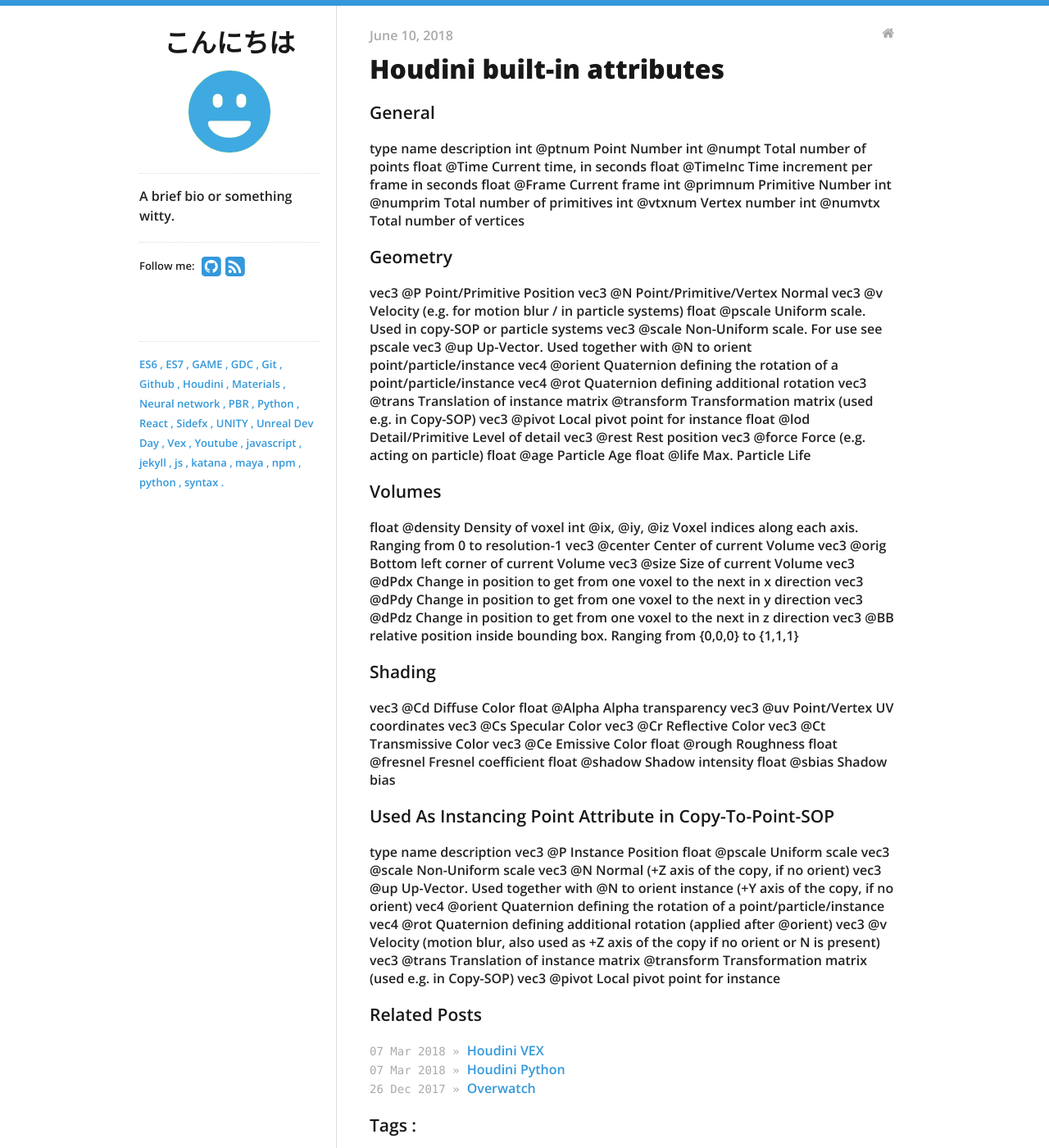
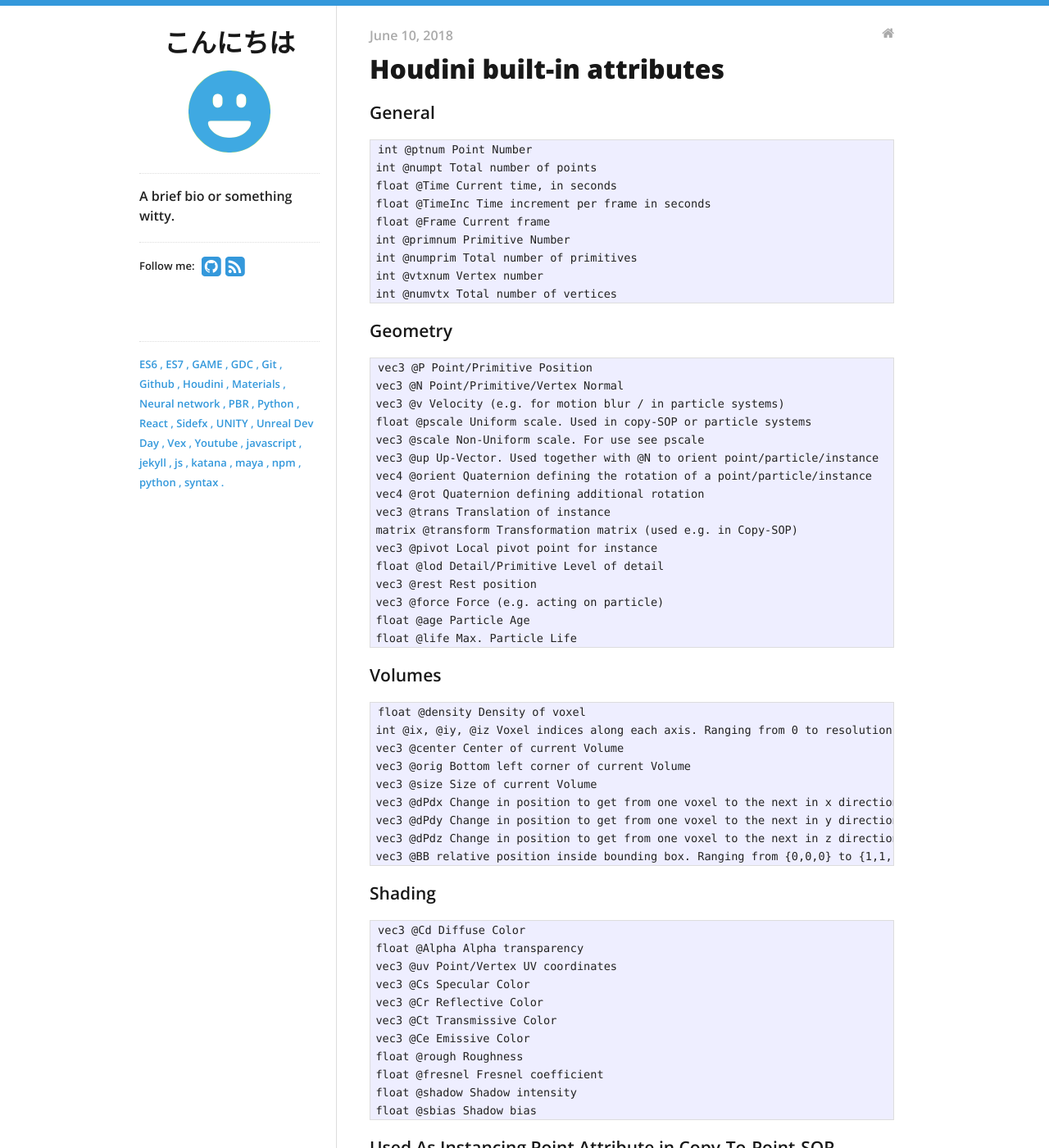
Before and after one commit to yoann01/ktmd, a Jekyll site: the page built from _posts/2018-06-10-Houdini-Built-in-VEX-Attributes.md, in a window 1280 px wide and 1400 px high. Shown: the whole window at 82% size. Built offline with Jekyll 4.4.1, drawn with Linux system fonts in a browser that asks for light colours; nearby versions of some CDN libraries; some of the changed text lies outside the part shown.

Commit message:
Update 2018-06-10-Houdini-Built-in-VEX-Attributes.md

````diff
--- a/_posts/2018-06-10-Houdini-Built-in-VEX-Attributes.md
+++ b/_posts/2018-06-10-Houdini-Built-in-VEX-Attributes.md
@@ -7,7 +7,7 @@ categories:
 ---
 
 ### General
-type name description
+```C
 int @ptnum Point Number
 int @numpt Total number of points
 float @Time Current time, in seconds
@@ -17,8 +17,10 @@ int @primnum Primitive Number
 int @numprim Total number of primitives
 int @vtxnum Vertex number
 int @numvtx Total number of vertices
+```
 
 ### Geometry
+```C
 vec3 @P Point/Primitive Position
 vec3 @N Point/Primitive/Vertex Normal
 vec3 @v Velocity (e.g. for motion blur / in particle systems)
@@ -35,8 +37,10 @@ vec3 @rest Rest position
 vec3 @force Force (e.g. acting on particle)
 float @age Particle Age
 float @life Max. Particle Life
+```
 
 ### Volumes
+```C
 float @density Density of voxel
 int @ix, @iy, @iz Voxel indices along each axis. Ranging from 0 to resolution-1
 vec3 @center Center of current Volume
@@ -46,8 +50,10 @@ vec3 @dPdx Change in position to get from one voxel to the next in x direction
 vec3 @dPdy Change in position to get from one voxel to the next in y direction
 vec3 @dPdz Change in position to get from one voxel to the next in z direction
 vec3 @BB relative position inside bounding box. Ranging from {0,0,0} to {1,1,1}
+```
 
 ### Shading
+```C
 vec3 @Cd Diffuse Color
 float @Alpha Alpha transparency
 vec3 @uv Point/Vertex UV coordinates
@@ -59,9 +65,10 @@ float @rough Roughness
 float @fresnel Fresnel coefficient
 float @shadow Shadow intensity
 float @sbias Shadow bias
+```
 
 ### Used As Instancing Point Attribute in Copy-To-Point-SOP
-type name description
+```C
 vec3 @P Instance Position
 float @pscale Uniform scale
 vec3 @scale Non-Uniform scale
@@ -73,3 +80,4 @@ vec3 @v Velocity (motion blur, also used as +Z axis of the copy if no orient or
 vec3 @trans Translation of instance
 matrix @transform Transformation matrix (used e.g. in Copy-SOP)
 vec3 @pivot Local pivot point for instance
+```
````
